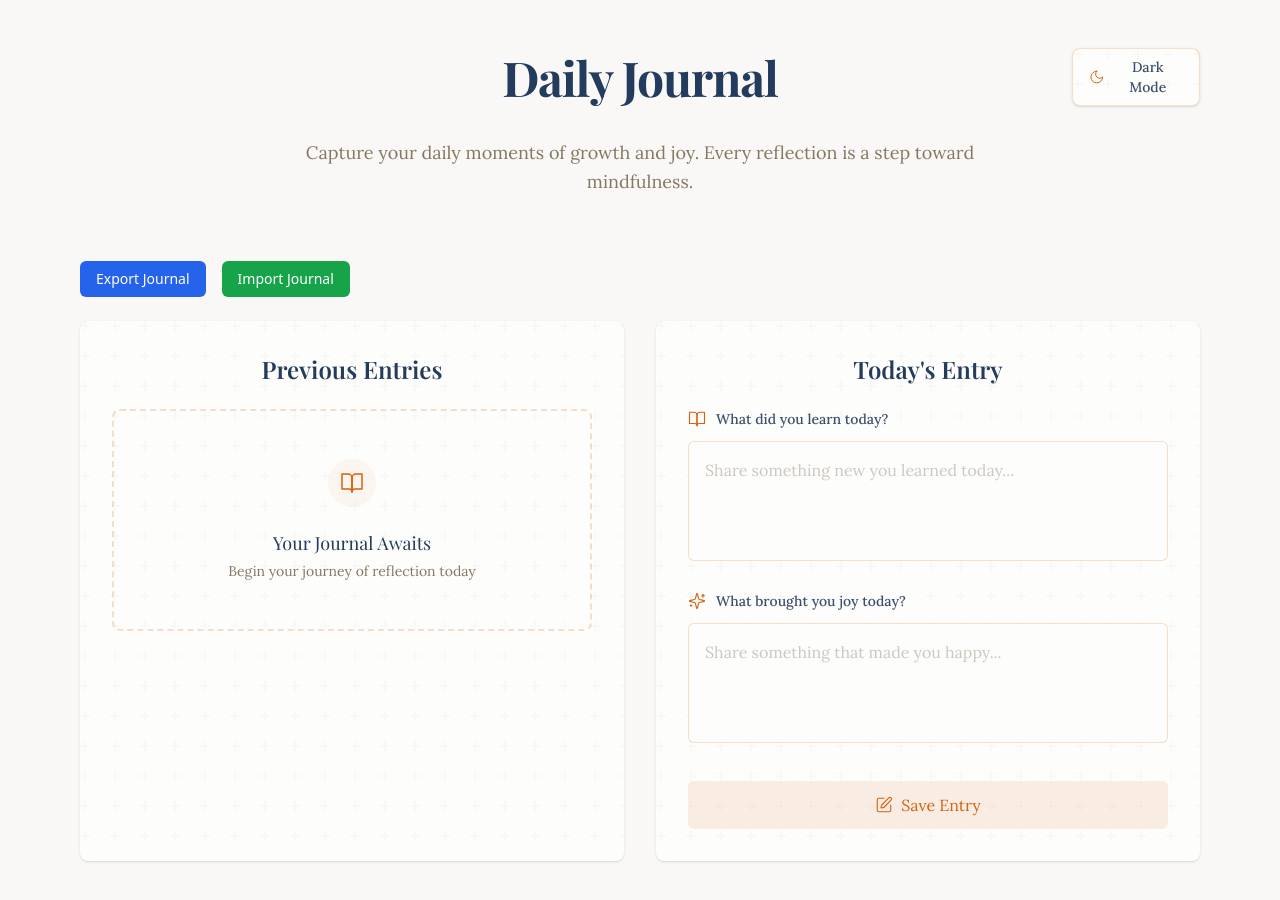
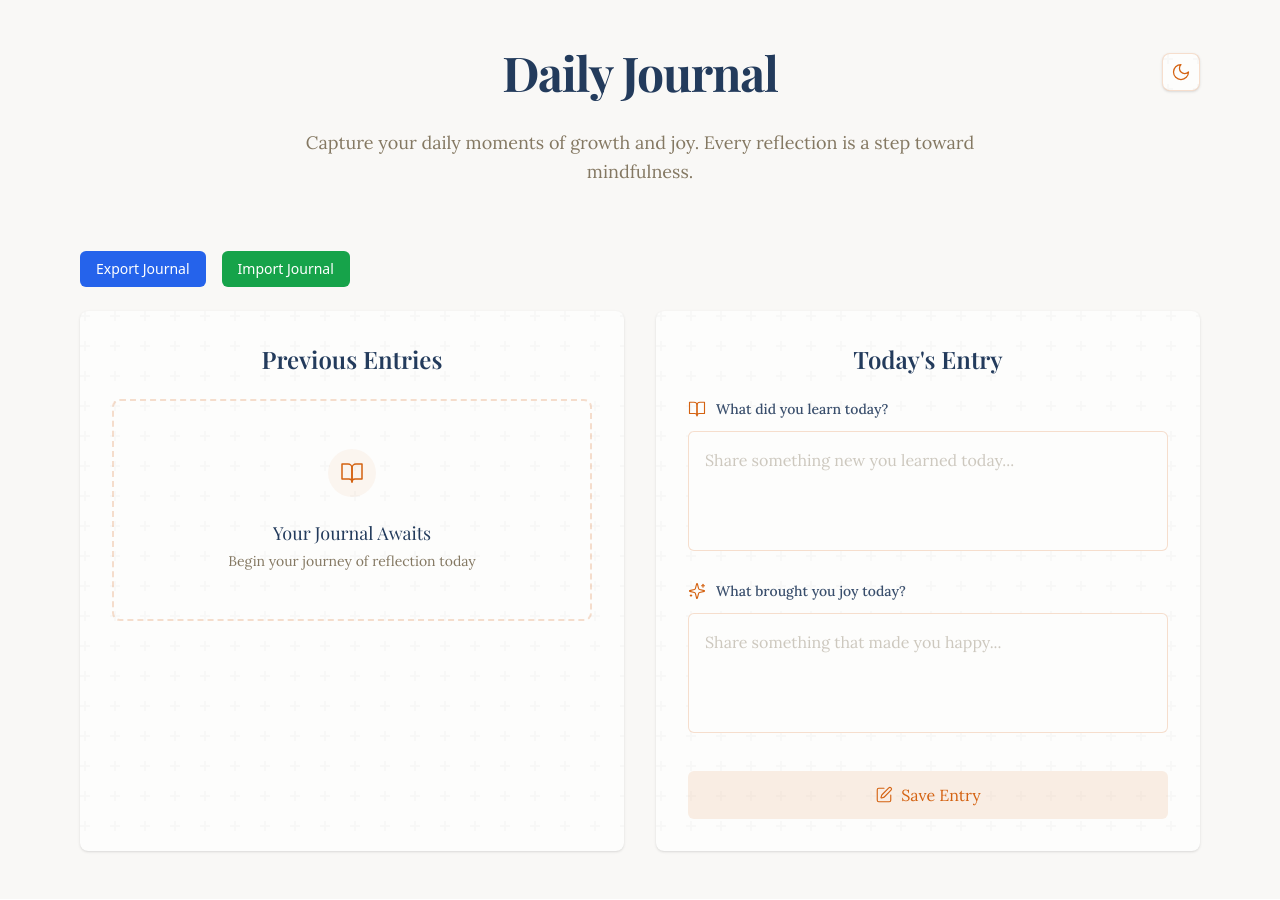
Before and after one commit to morhendos/quick-journal-app, a Next.js app: page / in a window 1280 px wide. Shown: the top 900 px of the page. Built offline with nearby package versions, Linux system fonts and the light colour scheme.

Commit message:
Remove text label from theme toggle, show only icon

```diff
--- a/src/components/ThemeToggle.tsx
+++ b/src/components/ThemeToggle.tsx
@@ -18,28 +18,22 @@ export function ThemeToggle() {
     <button
       onClick={() => setTheme(theme === 'dark' ? 'light' : 'dark')}
       className="
-        px-3 sm:px-4
-        py-2
+        p-2
         rounded-lg
         bg-paper paper-texture journal-shadow
         border border-accent/20
         hover:scale-102 active:scale-98
         transition-all duration-200
-        flex items-center gap-2
-        text-ink/90 journal-text journal-button
-        text-xs sm:text-sm
+        flex items-center justify-center
+        text-ink/90
       "
-      aria-label="Toggle theme"
+      aria-label={`Switch to ${theme === 'dark' ? 'light' : 'dark'} mode`}
     >
       {theme === 'dark' ? (
-        <Sun size={16} className="text-accent" strokeWidth={1.5} />
+        <Sun size={20} className="text-accent" strokeWidth={1.5} />
       ) : (
-        <Moon size={16} className="text-accent" strokeWidth={1.5} />
+        <Moon size={20} className="text-accent" strokeWidth={1.5} />
       )}
-      <span className="font-medium">
-        {theme === 'dark' ? 'Light' : 'Dark'}
-        <span className="hidden sm:inline"> Mode</span>
-      </span>
     </button>
   );
 }
```
